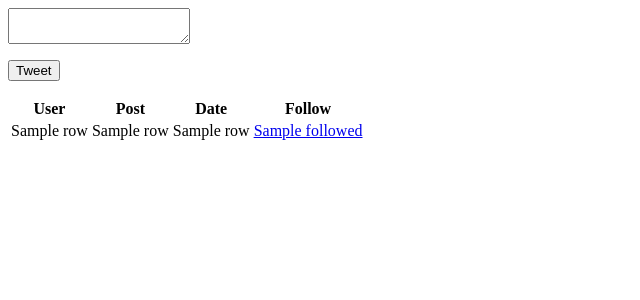
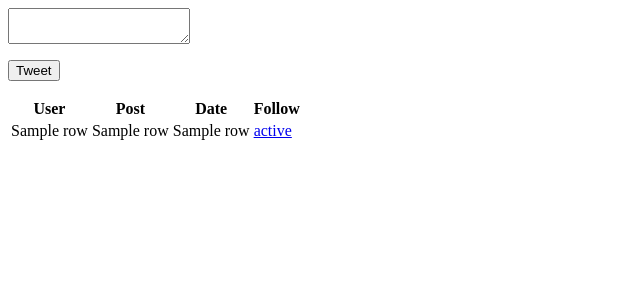
Before and after one commit to Ozzywap/twitterclone, a Flask app: template templates/form.html in a window 1280 px wide. Shown: the top 300 px of the page, without its empty margins (0-640 px from the left). Run offline with Flask 2, Linux system fonts and the light colour scheme; the template is opened without the code that fills it: most values are stand-ins (such as "Sample title", 1, 10 or a date in 2020); some libraries are stand-ins or nearby versions.

Commit message:
tweets are loaded by default now

```diff
--- a/app.py
+++ b/app.py
@@ -51,7 +51,8 @@ def index():
 
 @app.route("/form")
 def form():
-    return render_template("form.html")
+    tweets = retrieve_query(f'''select * from tweet order by date desc''')
+    return render_template("form.html", tweets=tweets, follow_status=None)
 
 @app.route("/tweet", methods = ['POST', 'GET'])
 def tweet():
@@ -60,10 +61,11 @@ def tweet():
         tweets = retrieve_query('''select * from tweet order by date desc''')
         user_id = get_uid()
         following = retrieve_query_single(f'''select follower from follows where uid = {user_id} and follower = {follow_id}''')
+        follow_status = 'Following'
         if following == None:
             submit_query(f'''insert into follows(uid,follower) values ({user_id}, {follow_id}) ''')
-        followed = 'Following'
-        return render_template("form.html", tweets=tweets, followed=followed)
+            follow_status = 'Following'
+        return render_template("form.html", tweets=tweets, follow_status=follow_status)
 
     if request.method == 'POST':
         tweet = request.form['tweet']
@@ -72,7 +74,7 @@ def tweet():
         submit_query(f'''insert into tweet(uid, post) values ('{user_id}', '{tweet}')''')
         tweets = retrieve_query(f'''select * from tweet order by date desc''')
 
-        return render_template("form.html", tweets=tweets, followed='Follow')
+        return render_template("form.html", tweets=tweets, follow_status='Follow')
 
 
 if __name__ == '__main__':
--- a/templates/form.html
+++ b/templates/form.html
@@ -20,7 +20,7 @@
                 <td>{{row[1]}}</td>
                 <td>{{row[2]}}</td>
                 <td>
-                    <a href="/tweet?follow={{ row [3] }}">{{followed}}</a>
+                    <a href="/tweet?follow={{ row [3] }}">{{ follow_status if follow_status is not none else 'Follow' }}</a>
                 </td>
             </tr>
         {% endfor %}
```
